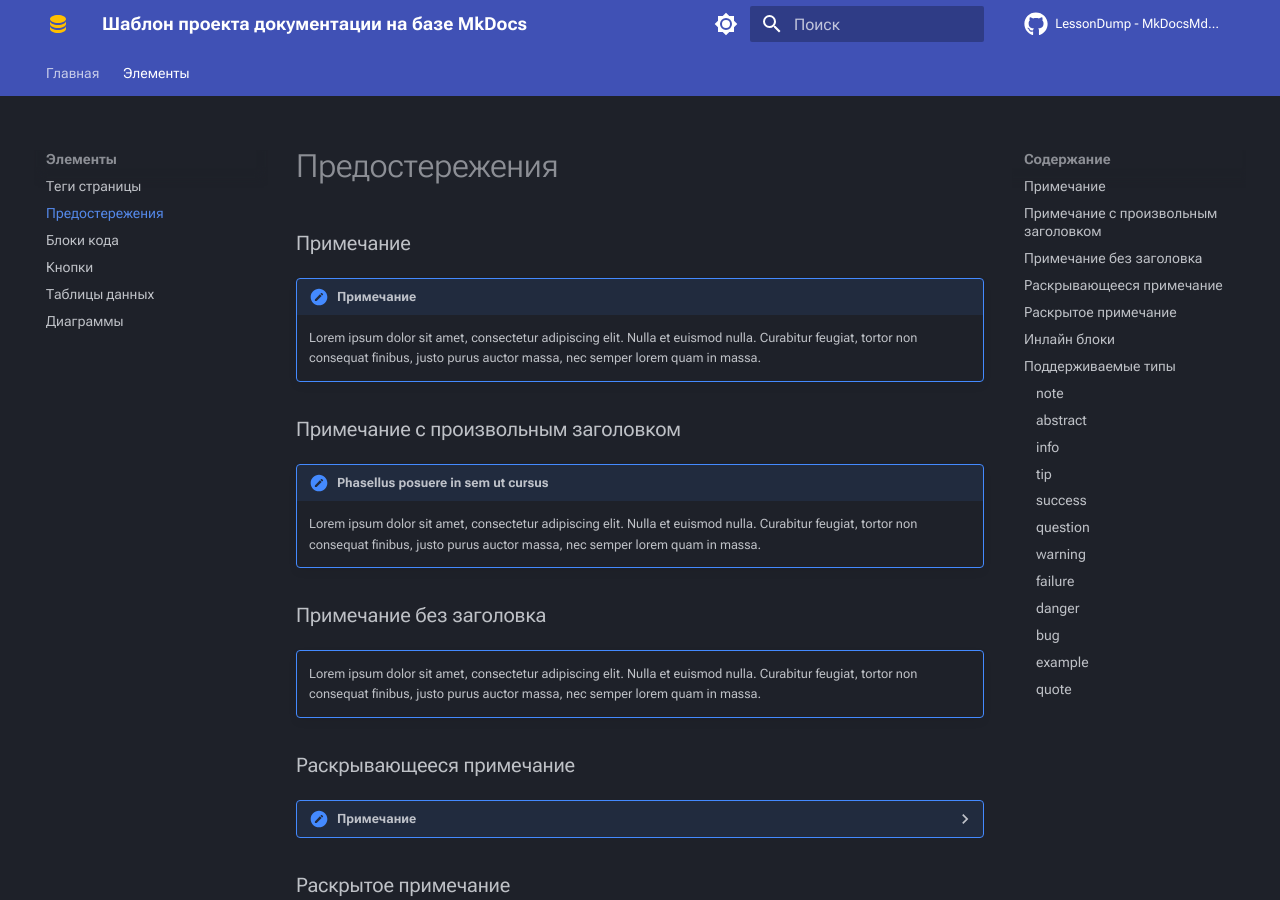
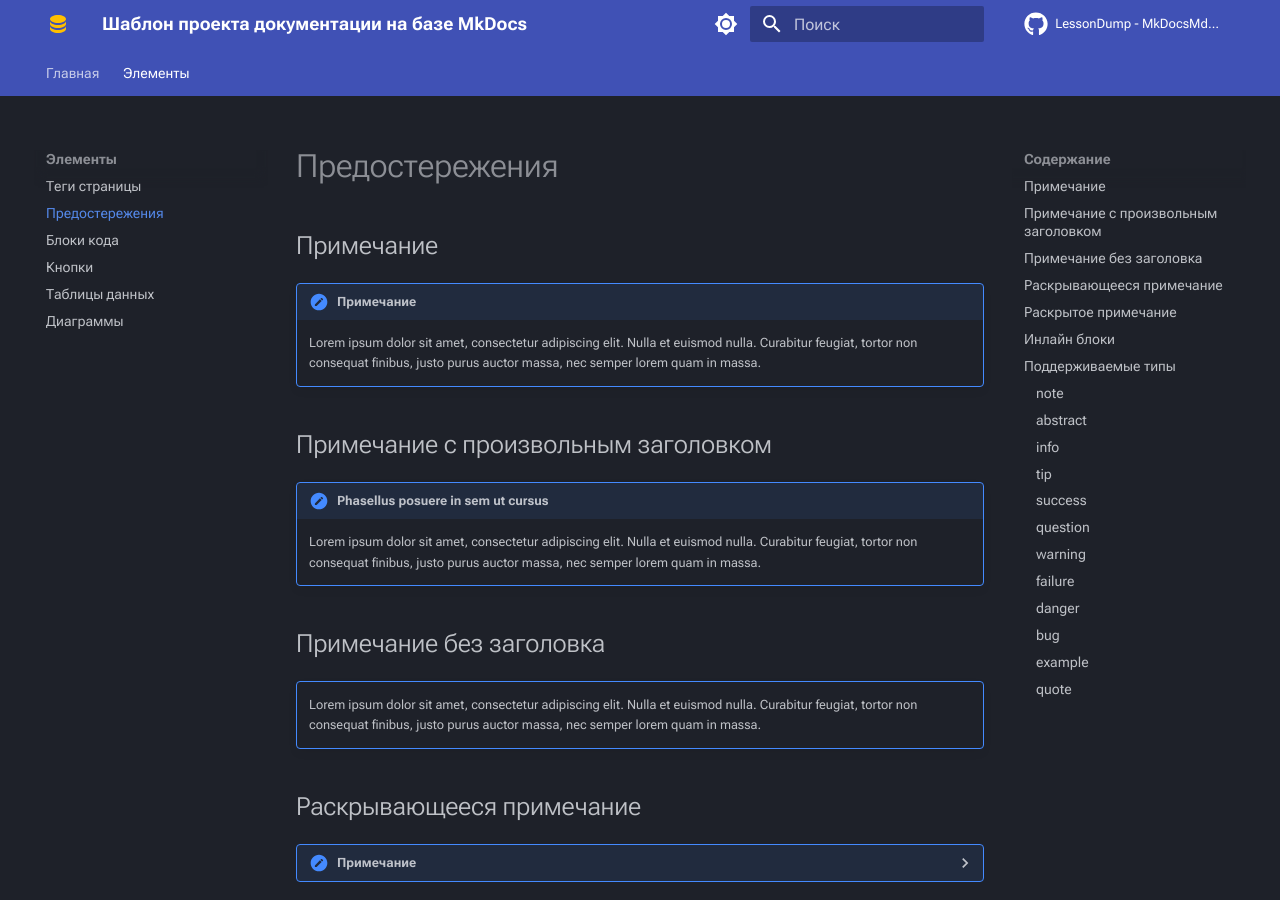
Before and after one commit to LessonDump/MkDocsMdTmpl, an MkDocs documentation site: the page built from docs/elements/admonitions.md, in a window 1280 px wide and 900 px high. Built offline with MkDocs 1.6.1 and Material for MkDocs 9.7.7, drawn with Linux system fonts in a browser that asks for light colours; comment, search, counter and statistics services are not loaded.

Commit message:
fix(docs): fix titled

```diff
--- a/docs/elements/admonitions.md
+++ b/docs/elements/admonitions.md
@@ -1,6 +1,6 @@
 # Предостережения
 
-### Примечание
+## Примечание
 
 !!! Примечание
 
@@ -8,7 +8,7 @@
     nulla. Curabitur feugiat, tortor non consequat finibus, justo purus auctor
     massa, nec semper lorem quam in massa.
 
-### Примечание с произвольным заголовком
+## Примечание с произвольным заголовком
 
 !!! note "Phasellus posuere in sem ut cursus"
 
@@ -16,7 +16,7 @@
     nulla. Curabitur feugiat, tortor non consequat finibus, justo purus auctor
     massa, nec semper lorem quam in massa.
 
-### Примечание без заголовка
+## Примечание без заголовка
 
 !!! note ""
 
@@ -24,7 +24,7 @@
     nulla. Curabitur feugiat, tortor non consequat finibus, justo purus auctor
     massa, nec semper lorem quam in massa.
 
-### Раскрывающееся примечание
+## Раскрывающееся примечание
 
 ??? Примечание
 
@@ -32,7 +32,7 @@
     nulla. Curabitur feugiat, tortor non consequat finibus, justo purus auctor
     massa, nec semper lorem quam in massa.
 
-### Раскрытое примечание
+## Раскрытое примечание
 
 ???+ note
 
@@ -40,7 +40,7 @@
     nulla. Curabitur feugiat, tortor non consequat finibus, justo purus auctor
     massa, nec semper lorem quam in massa.
 
-### Инлайн блоки
+## Инлайн блоки
 
 !!! info inline end "Lorem ipsum"
 
@@ -59,9 +59,9 @@
 
 Важно : примечания, использующие `inline` модификаторы, должны быть объявлены до блока контента, рядом с которым вы хотите их разместить. Если для отображения предупреждения рядом с блоком недостаточно места, предупреждение будет растягиваться на всю ширину области просмотра, например, на мобильных экранах просмотра.
 
-### Поддерживаемые типы
+## Поддерживаемые типы
 
-#### `note`
+### `note`
 
 !!! note "Примечание"
 
@@ -69,7 +69,7 @@
     nulla. Curabitur feugiat, tortor non consequat finibus, justo purus auctor
     massa, nec semper lorem quam in massa.
 
-#### `abstract`
+### `abstract`
 
 !!! abstract "Абстрактный"
 
@@ -77,7 +77,7 @@
     nulla. Curabitur feugiat, tortor non consequat finibus, justo purus auctor
     massa, nec semper lorem quam in massa.
 
-#### `info`
+### `info`
 
 !!! info "Информация"
 
@@ -85,7 +85,7 @@
     nulla. Curabitur feugiat, tortor non consequat finibus, justo purus auctor
     massa, nec semper lorem quam in massa.
 
-#### `tip`
+### `tip`
 
 !!! tip "Совет"
 
@@ -93,7 +93,7 @@
     nulla. Curabitur feugiat, tortor non consequat finibus, justo purus auctor
     massa, nec semper lorem quam in massa.
 
-#### `success`
+### `success`
 
 !!! success "Отлично"
 
@@ -101,7 +101,7 @@
     nulla. Curabitur feugiat, tortor non consequat finibus, justo purus auctor
     massa, nec semper lorem quam in massa.
 
-#### `question`
+### `question`
 
 !!! question "Вопрос"
 
@@ -109,7 +109,7 @@
     nulla. Curabitur feugiat, tortor non consequat finibus, justo purus auctor
     massa, nec semper lorem quam in massa.
 
-#### `warning`
+### `warning`
 
 !!! warning "Предупреждение"
 
@@ -117,7 +117,7 @@
     nulla. Curabitur feugiat, tortor non consequat finibus, justo purus auctor
     massa, nec semper lorem quam in massa.
 
-#### `failure`
+### `failure`
 
 !!! failure "Сбой"
 
@@ -125,7 +125,7 @@
     nulla. Curabitur feugiat, tortor non consequat finibus, justo purus auctor
     massa, nec semper lorem quam in massa.
 
-#### `danger`
+### `danger`
 
 !!! danger "Угроза"
 
@@ -133,7 +133,7 @@
     nulla. Curabitur feugiat, tortor non consequat finibus, justo purus auctor
     massa, nec semper lorem quam in massa.
 
-#### `bug`
+### `bug`
 
 !!! bug "Ошибка"
 
@@ -141,7 +141,7 @@
     nulla. Curabitur feugiat, tortor non consequat finibus, justo purus auctor
     massa, nec semper lorem quam in massa.
 
-#### `example`
+### `example`
 
 !!! example "Пример"
 
@@ -149,7 +149,7 @@
     nulla. Curabitur feugiat, tortor non consequat finibus, justo purus auctor
     massa, nec semper lorem quam in massa.
 
-#### `quote`
+### `quote`
 
 !!! quote "Цитата"
 
```
Also changed, not shown: docs/elements/buttons.md (+2 -2 lines), docs/elements/code_blocks.md (+12 -12 lines), docs/elements/data-tables.md (+5 -5 lines), docs/index.md (+6 -6 lines).
